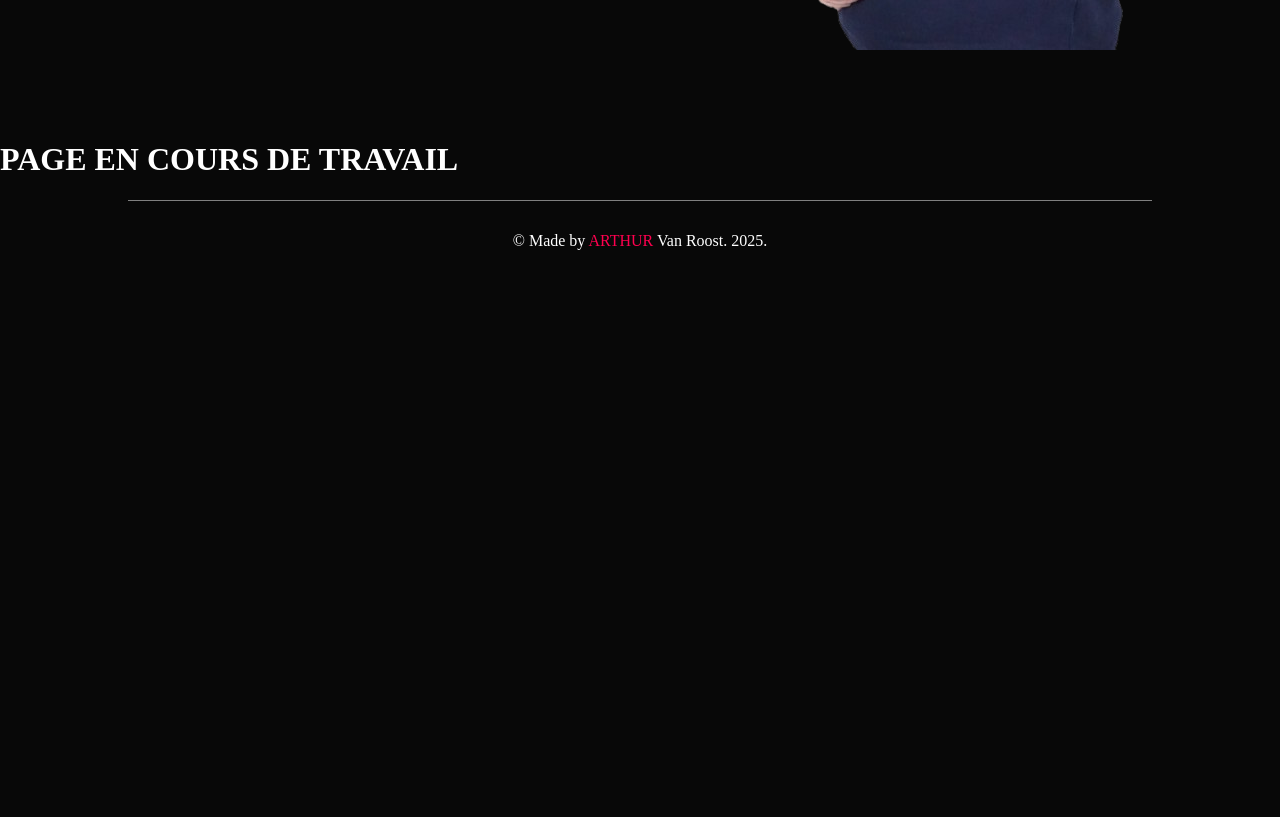
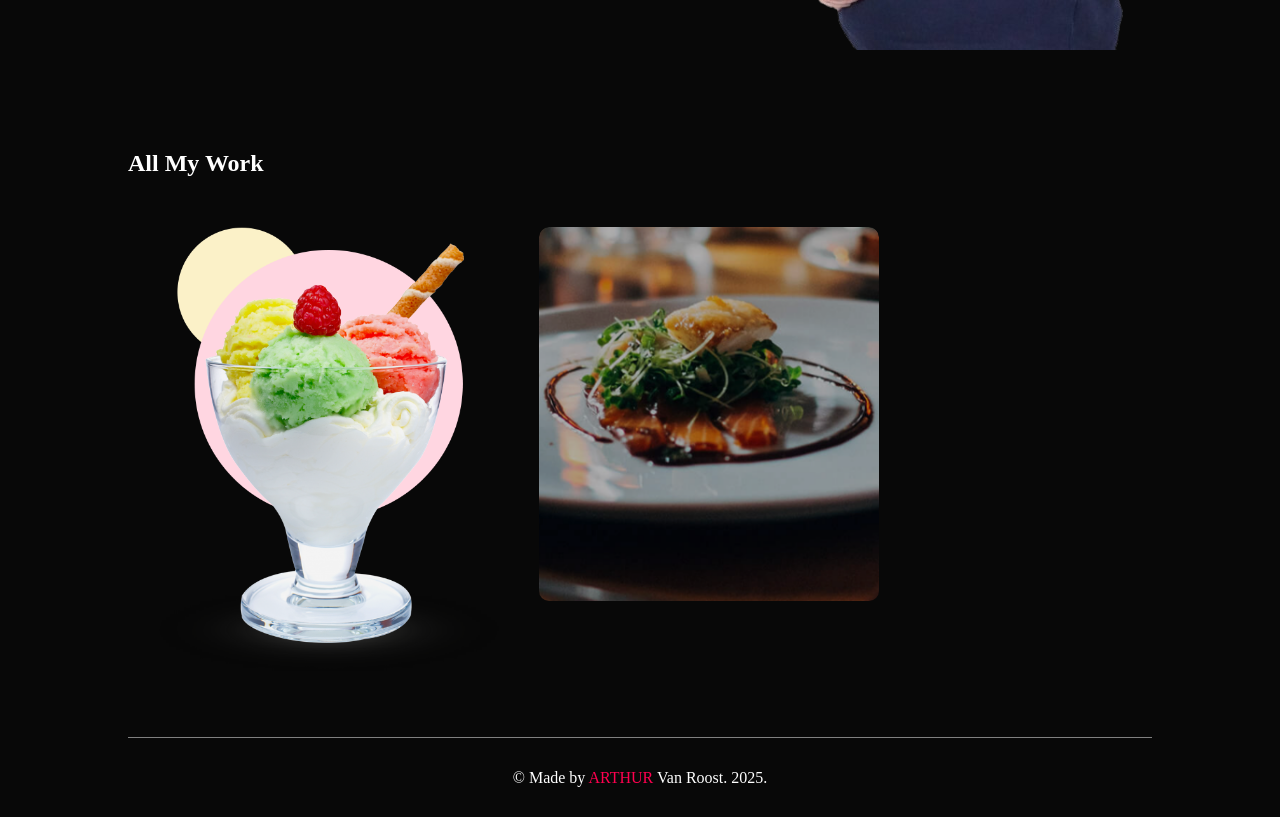
Before and after one commit to ArthurVRoost/PortfolioReact, a React (Vite) app: page /allProjects in a window 1280 px wide. Shown: the part 680-1497 px from the top of the page. Before the commit the page ends 960 px from the top, so only its background shows below. Built offline with nearby package versions, Linux system fonts and the light colour scheme.

Commit message:
debut page all

```diff
--- a/src/pages/projets/AllProjects.jsx
+++ b/src/pages/projets/AllProjects.jsx
@@ -1,9 +1,43 @@
 import'./allprojects.css'
-
+import ROMYK from '/src/assets/img/about-img.png'
+import API from '/src/assets/img/API.png'
+import BARBER from '/src/assets/img/BARBER.png'
+import CALCULETTE from '/src/assets/img/CALCULETTE.png'
+import CBIENBON from '/src/assets/img/CBIENBON.png'
+import FETE from '/src/assets/img/Fete.png'
+import MG from '/src/assets/img/Molengeek.png'
+import PREMIER from '/src/assets/img/Premier.png'
+import PUNCHING from '/src/assets/img/PunchingBall.png'
+import SPATIAL from '/src/assets/img/SPATIAL.png'
+import STARTCSS from '/src/assets/img/STARTCSS.png'
+import TODO from '/src/assets/img/TODO.png'
+import YC from '/src/assets/img/Youcommunik.png'
+import { FontAwesomeIcon } from '@fortawesome/react-fontawesome';
+import { faArrowUpRightFromSquare, faPaperPlane, faPhone } from '@fortawesome/free-solid-svg-icons';
 export default function AllProjects() {
     return(
         <>
-        <h1>PAGE EN COURS DE TRAVAIL</h1>
+        <section>
+            <div className="container">
+                <h1>All My Work</h1>
+                <div className="work-list">
+                    <div className="work">
+                        <img src={ROMYK} alt="" />
+                        <div className='layer'>
+                            <h3>ROMYK</h3>
+                            <p>Romyk is the site of an icecream maker where you can find his recipies and where to find him. </p>
+                            <a href="https://arthurvroost.github.io/Romyk/"><FontAwesomeIcon icon={faArrowUpRightFromSquare} /></a>
+                        </div>
+                    </div>
+                    <div className="work">
+                        <img src={CBIENBON} alt="" />
+                        <div className="layer">
+                            <h3>CBIENBON</h3>
+                        </div>
+                    </div>
+                </div>
+            </div>
+        </section>
         </>
     )
 }
```
